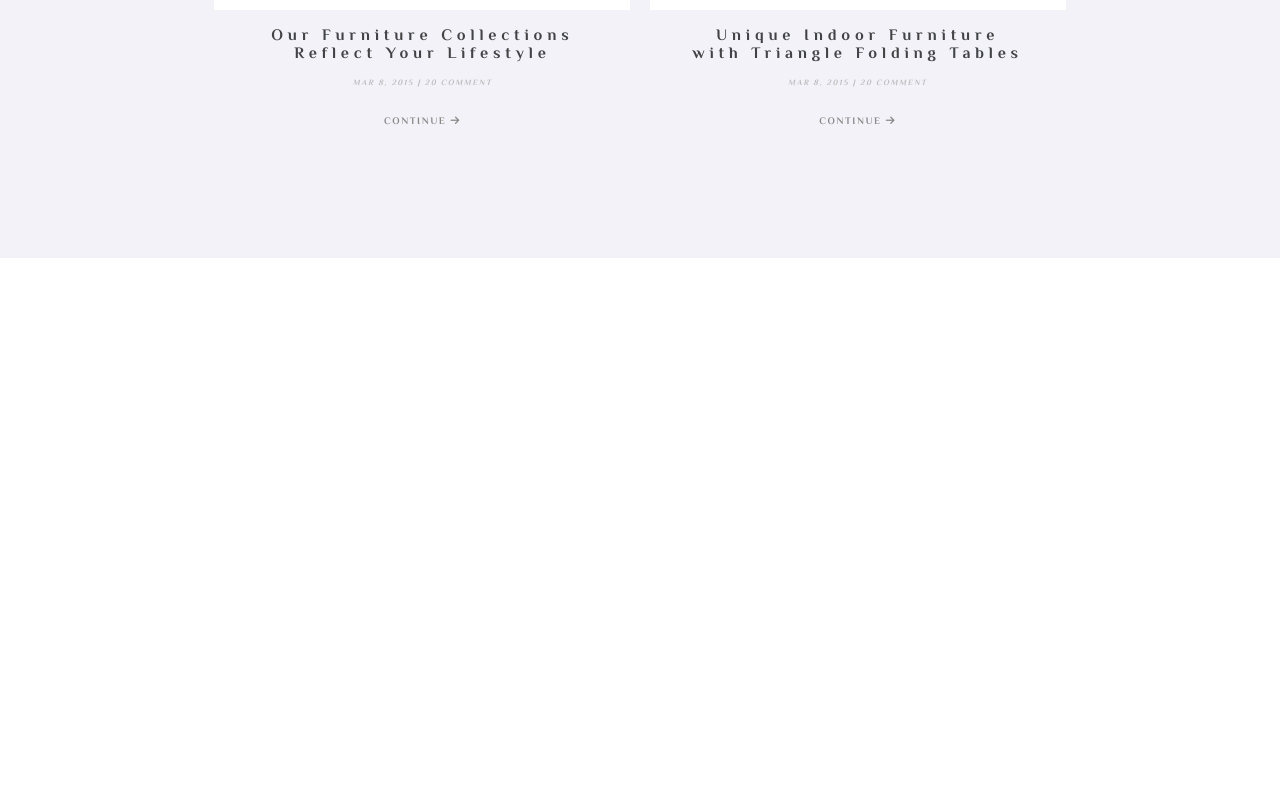
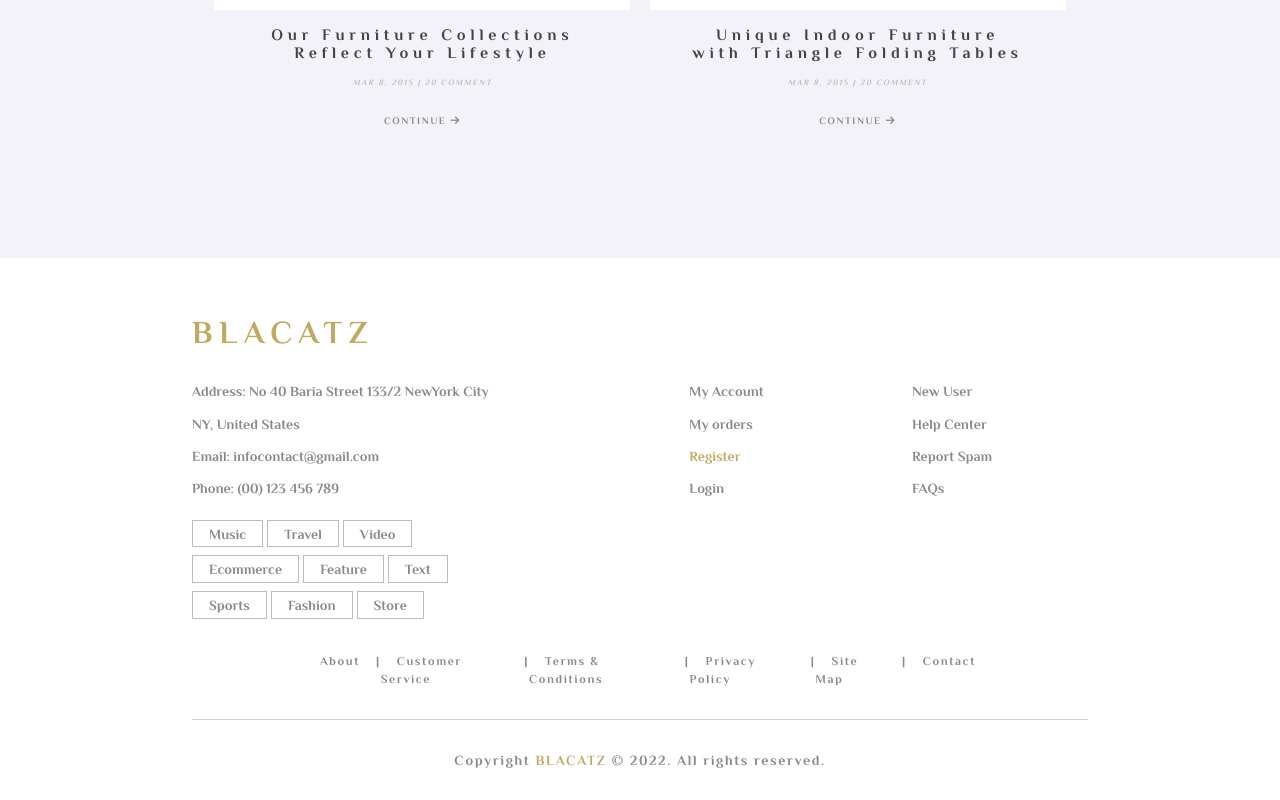
Before and after one commit to Enes-hacker/vera-novies-design, a plain HTML site: page index.html in a window 1280 px wide. Shown: the part 4925-5725 px from the top of the page. Before the commit the page ends 5183 px from the top, so only its background shows below. Drawn offline with Linux system fonts and the light colour scheme.

Commit message:
footer ready

```diff
--- a/index.html
+++ b/index.html
@@ -460,7 +460,75 @@
 
 <!--FOOTER-->
 <footer>
+    <div class="footer-container">
+        <div class="logo">
+            <h1>BLACATZ </h1>
+          </div>
+          <div class="footer-info">
+          <div class="address">
+            <ul>
+                <li><a href="#"> Address: No 40 Baria Street 133/2 NewYork City</a></li>
+                <li><a href="#">NY, United States</li>
+                <li><a href="#">Email: infocontact@gmail.com</li>
+                <li><a href="#">Phone: (00) 123 456 789</li>
+            </ul>
 
+          </div>
+          <div class="profile">
+            <ul>
+                <li><a href="#">My Account</a></li>
+                <li><a href="#">My orders</a></li>
+                <li><a href="#"><span>Register</span></a></li>
+                <li><a href="#">Login</a></li>
+            </ul>
+          </div>
+          <div class="support">
+  <ul>
+                <li><a href="#">New User</a></li>
+                <li><a href="#">Help Center</a></li>
+                <li><a href="#">Report Spam</a></li>
+                <li><a href="#">FAQs</a></li>
+            </ul>
+          </div>
+          <div class="categories">
+            <button class="btn-categories">Music</button>
+            <button class="btn-categories">Travel</button>
+            <button class="btn-categories">Video</button>
+            <br>
+            <button class="btn-categories">Ecommerce</button>
+            <button class="btn-categories">Feature</button>
+            <button class="btn-categories">Text</button>
+            <br>
+              <button class="btn-categories">Sports</button>
+            <button class="btn-categories">Fashion</button>
+            <button class="btn-categories">Store</button>
+          </div>
+
+     <div class="footer-nav">
+          <nav class="footer-nav-bar">
+            <ul>
+                <li><a href="#" class="active">About</a></li>
+                <li><a class="active">|</a></li>
+                <li><a href="#">Customer Service</a></li>
+                 <li><a class="active">|</a></li>
+                <li><a href="#">Terms & Conditions</a></li>
+                 <li><a class="active">|</a></li>
+                <li><a href="#">Privacy Policy</a></li>
+                 <li><a class="active">|</a></li>
+                <li><a href="#">Site Map</a></li>
+                 <li><a class="active">|</a></li>
+                  <li><a href="#">Contact</a></li>
+            </ul>
+          </nav>
+        </div>
+        </div>
+
+
+        <div class="copyright">
+            <p> Copyright <span>Blacatz</span> &copy 2022. All rights reserved.</p>
+        </div>
+
+    </div>
 </footer>
 <!--FOOTER-->
 
--- a/style.css
+++ b/style.css
@@ -856,9 +856,145 @@ margin-left: 30px;
  @media only screen and (max-width: 1024px){
 .latest-blog-container{
     width: 100%;
-
     margin-top: 1.5rem;
 }
  }
 
 /*LATEST BLOG*/
+
+/*FOOTER*/
+footer{
+
+}
+.footer-container{
+    width: 70%;
+    margin: 0 auto;
+    margin-top: 3.5rem;
+}
+
+.footer-info{
+    display: flex;
+    justify-content: space-between;
+    flex-wrap: wrap;
+    padding: 2rem 0;
+}
+
+.address:nth-child(4){
+     margin-bottom: 1rem;
+}
+
+.address ul li a,
+.profile ul li a,
+.support ul li a,
+.categories button{
+    color: #898988;
+    padding: 0.5rem 0;
+    font-size: 14px;
+}
+
+.profile ul li a:hover,
+.support ul li a:hover{
+    color: var(--text-color);
+
+}
+
+.address ul li,
+.profile ul li,
+.support ul li
+{
+    margin-bottom: 0.9rem;
+    margin-right: 6rem;
+}
+
+.profile span{
+    color: var(--text-color);
+
+}
+
+.categories button{
+    background: none;
+    padding: .3rem 1rem;
+    border: 1px solid #bcbcbe;
+    margin-top: .5rem;
+
+}
+
+.categories button:hover{
+    background: var(--text-color);
+    color: #fff;
+    cursor: pointer;
+}
+
+.logo{
+    width: 100%;
+}
+
+.copyright{
+    text-align: center;
+    text-wrap: balance;
+    padding: 2rem 0;
+    color: #898988;
+    letter-spacing: 0.1rem;
+    font-size: 14px;
+}
+
+.copyright span{
+    color: var(--text-color);
+    text-transform: uppercase;
+}
+
+.footer-info {
+    border-bottom: 1px solid lightgray;
+}
+
+.footer-nav{
+    display: block;
+    margin: 0 auto;
+    letter-spacing: 0.1em;
+    width: 75%;
+    margin-top: 1rem;
+    margin-top: 2rem;
+}
+
+.footer-nav-bar ul{
+    display: flex;
+    justify-content: space-between;
+
+}
+
+.footer-nav-bar ul li a{
+    color: #898988;
+    font-size: 12px;
+       margin-left: 1rem;
+}
+
+.footer-nav-bar ul li a:hover{
+    color: var(--text-color);
+
+}
+
+@media (max-width: 768px) {
+   .footer-info{
+    flex-direction: column;
+    gap: 1rem;
+   }
+
+   .footer-nav{
+    width: 100%;
+    margin-top: 1rem;
+
+
+   }
+
+  .footer-nav-bar ul{
+    display: flex;
+flex-direction: column;
+    flex-wrap: wrap;
+}
+
+.footer-nav-bar .active{
+    display: none;
+}
+
+  }
+/*FOOTER*/
```
